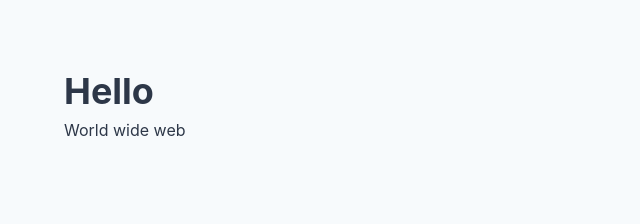
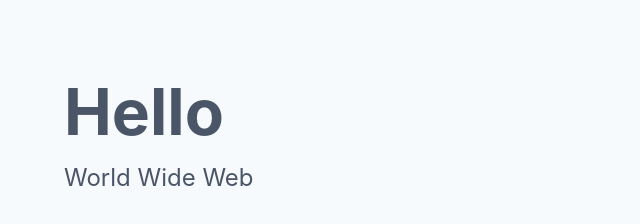
Before and after one commit to ekfors/kristian, a plain HTML site: page index.html in a window 1280 px wide. Shown: the whole page, without its empty margins (0-640 px from the left). Drawn offline with Linux system fonts and the light colour scheme.

Commit message:
Type stuff

```diff
--- a/index.html
+++ b/index.html
@@ -7,10 +7,10 @@
   <title>KRSE</title>
   <link rel="stylesheet" href="css/style.min.css">
 </head>
-<body class="font-sans p-16 bg-gray-100 text-gray-800">
+<body class="font-sans p-16 bg-gray-100 text-gray-700">
   <content>
-    <h1 class="text-4xl font-bold">Hello</h1>
-    <p>World wide web</p>
+    <h1 class="text-6xl font-bold">Hello</h1>
+    <p class="text-2xl">World Wide Web</p>
   </content>
 </body>
 </html>
```
